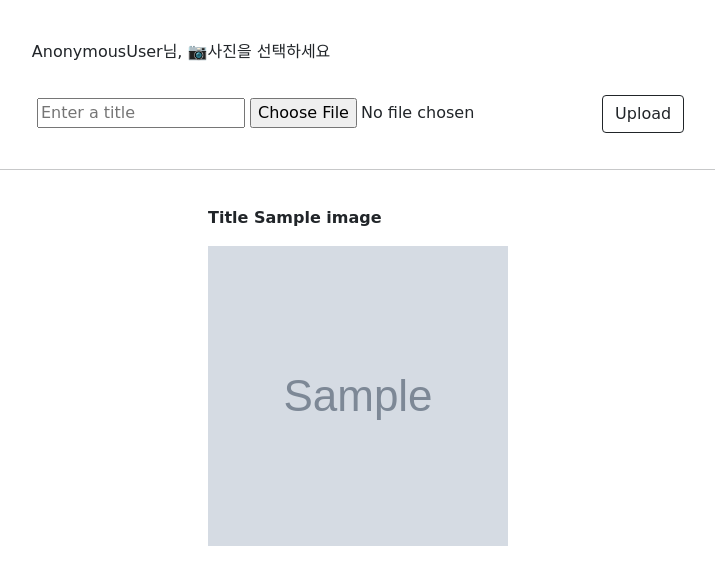
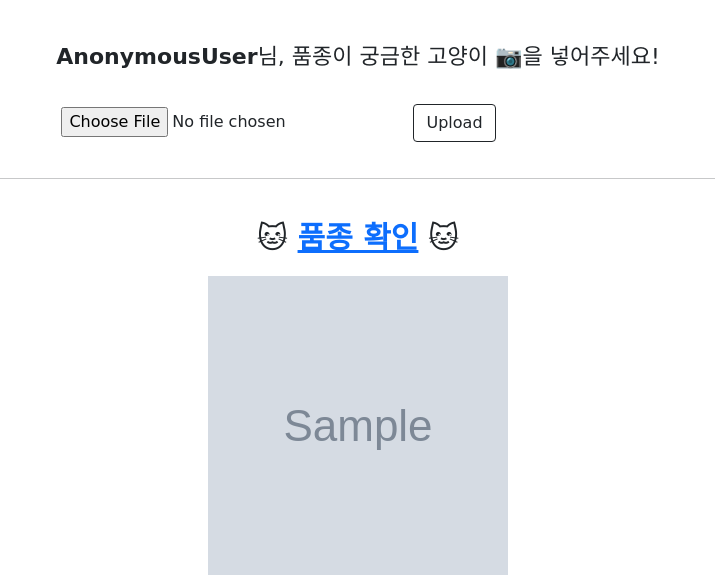
Before and after one commit to sparta-A5/Django-MachineLearning, a Django app: template templates/tweet/upload-file.html in a window 1280 px wide. Shown: the part 56-631 px from the top of the page, without its empty margins (282-997 px from the left). Run offline with Django 4.2, Linux system fonts and the light colour scheme; the template is opened without the code that fills it: values that come from a table or form of the project are taken from there, others are empty; tables that the repository leaves empty hold one stand-in row (values such as "Sample post"); grey boxes marked "Sample" are stand-in pictures; some web fonts are replaced.

Commit message:
refact : 코드 리팩토링

- 장고와 머신러닝 머지 이후 기능 구현
- corn_ma/settings.py : STATICFILES_DIR 추가
- corn_ma/urls.py : 전역 설정을 위한 if settings.DEBUG 위치 변경
- templates/tweet/upload-file.html : title 입력 시 오류 발생으로 line 17 hidden 처리
- templates/bast.html : css 추가
- tweet/models.py :
	이미지 이름 변경을 위한 def rename_imagefile_to_uuid(instance, filename) 추가
	이미지 이름 덮어쓰기를 위한 class OverwriteStorage(FileSystemStorage) 추가
- tweet/views.py : run_cat.py 구동을 위한 def pumjong(request) 추가

Open #4

```diff
--- a/corn_ma/settings.py
+++ b/corn_ma/settings.py
@@ -119,6 +119,7 @@
 # https://docs.djangoproject.com/en/4.1/howto/static-files/
 
 STATIC_URL = 'static/'
+STATICFILES_DIRS = [BASE_DIR/'static',]
 
 # Default primary key field type
 # https://docs.djangoproject.com/en/4.1/ref/settings/#default-auto-field
@@ -128,6 +129,6 @@
 
 AUTH_USER_MODEL = 'user.User'
 
-MEDIA_URL = '/media/'
+MEDIA_URL = '/upload/'
 
-MEDIA_ROOT = os.path.join(BASE_DIR, 'media')
+MEDIA_ROOT = os.path.join(BASE_DIR, 'upload')
--- a/corn_ma/urls.py
+++ b/corn_ma/urls.py
@@ -16,9 +16,17 @@ Including another URLconf
 from django.contrib import admin
 from django.urls import path, include
 from user import views
+from django.conf import settings
+from django.conf.urls.static import static
 
 urlpatterns = [
     path('admin/', admin.site.urls),
     path('', include('user.urls')),
     path('', include("tweet.urls")),
 ]
+
+if settings.DEBUG:
+    urlpatterns += static(
+        settings.MEDIA_URL,
+        document_root = settings.MEDIA_ROOT
+    )
--- a/templates/base.html
+++ b/templates/base.html
@@ -54,6 +54,16 @@
                 height: 300px;
                 object-fit: cover;
             }
+
+            .feed_txt{
+                text-align: center;
+                font-size: 30px;
+            }
+
+            .form-label{
+                text-align: center;
+                font-size: 22px;
+            }
         </style>
     </head>
 
--- a/templates/tweet/upload-file.html
+++ b/templates/tweet/upload-file.html
@@ -8,24 +8,27 @@
     <form action="{% url 'tweet:img_list' %}" method="POST" enctype="multipart/form-data">
         {% csrf_token %}
         <div class="mb-3" style="margin-top: 20px; margin-bottom: 20px;">
-            <label for=" exampleFormControlTextarea1 " class=" form-label" style="font-weight: normal"> {{ user }}님,
-                📷사진을 선택하세요 </label>
+            <label for=" exampleFormControlTextarea1 " class=" form-label" style="font-weight: normal"> <b>{{ user }}</b>님,
+                품종이 궁금한 고양이 📷을 넣어주세요!</label>
         </div>
         <label for="imgs" class="form-label" style="font-weight:bold; margin-top: 20px; margin-bottom: 10px;">
         </label>
-        <input type="text" name="fileTitle" placeholder="Enter a title">
+        <!-- fileTitle 없으면 문제 발생 > hidden 으로 숨겨둠-->
+        <input type="hidden" name="fileTitle" placeholder="Enter a title">
         <input type="file" name="uploadedFile">
 
-        <button type="submit" class="btn btn-outline-dark" class="post_btn">Upload</button>
+        <!-- class 중복으로 인한 삭제 -->
+        <button type="submit" class="btn btn-outline-dark">Upload</button>
     </form>
 </div>
 <hr>
 
-{% for file in files %}
+<!-- 최대 1장만 보여지도록 slice 추가 -->
+{% for file in files|slice:":1" %}
 <div class="border_feed_box" style="padding: 20px;">
     <div class="feed_like">
-        <p class="feed_txt"><b>Title {{ file.title }}</b></p>
-        <img class="feed_img" src='{{ file.image.url }}'><br>
+        <p class="feed_txt">🐱 <b><a href="pumjong">품종 확인</a></b> 🐱</p>
+        <img class="feed_img" src={{ file.image.url }}><br>
     </div>
 </div>
 {% endfor %}
--- a/tweet/models.py
+++ b/tweet/models.py
@@ -1,9 +1,36 @@
+import os
+from tkinter.messagebox import NO
 from django.db import models
+from django.conf import settings
+from django.core.files.storage import FileSystemStorage
+import os
+from uuid import uuid4
+
+def rename_imagefile_to_uuid(instance, filename):
+        upload_to = f'upload/{instance}'
+        ext = filename.split('.')[-1]
+        uuid = uuid4().hex
+
+        if instance:
+            filename = 'cat.jpg'.format(uuid, instance, ext)
+        else:
+            filename = '{}.{}'.format(uuid, ext)
+
+        return os.path.join(upload_to, filename)
+
+class OverwriteStorage(FileSystemStorage):
+    '''
+    file 이름이 같을 경우 덮어쓰기
+    '''
+    def get_available_name(self, name, max_length=None):
+        if self.exists(name):
+            os.remove(os.path.join(settings.MEDIA_ROOT, name))
+        return name
 
 # Create your models here.
 class Image(models.Model):
     title = models.CharField(max_length=30)
-    image = models.ImageField(upload_to="image")
+    image = models.ImageField(upload_to=rename_imagefile_to_uuid, max_length=255, storage=OverwriteStorage())
 
     def __str__(self):
         return self.title
--- a/tweet/urls.py
+++ b/tweet/urls.py
@@ -1,16 +1,9 @@
 from . import views
 from django.urls import path
-from django.conf import settings
-from django.conf.urls.static import static
 
 app_name = "tweet"
 
 urlpatterns = [
     path("", views.img_list, name = "img_list"),
+    path("pumjong/", views.pumjong, name = "pumjong"),
 ]
-
-if settings.DEBUG:
-    urlpatterns += static(
-        settings.MEDIA_URL,
-        document_root = settings.MEDIA_ROOT
-    )
```
Also changed, not shown: run_cat.py (+33 -28 lines), templates/tweet/pumjong.html (added, +12 -0 lines), tweet/views.py (+10 -5 lines), result.png (deleted), static/result.png (added), tweet/migrations/0001_initial.py, upload/upload/1.jpg (deleted), upload/upload/2.jpg (deleted), upload/upload/3.jpg (deleted), upload/upload/4.jpg (deleted), upload/upload/cat.jpg (added), user/migrations/0001_initial.py.
